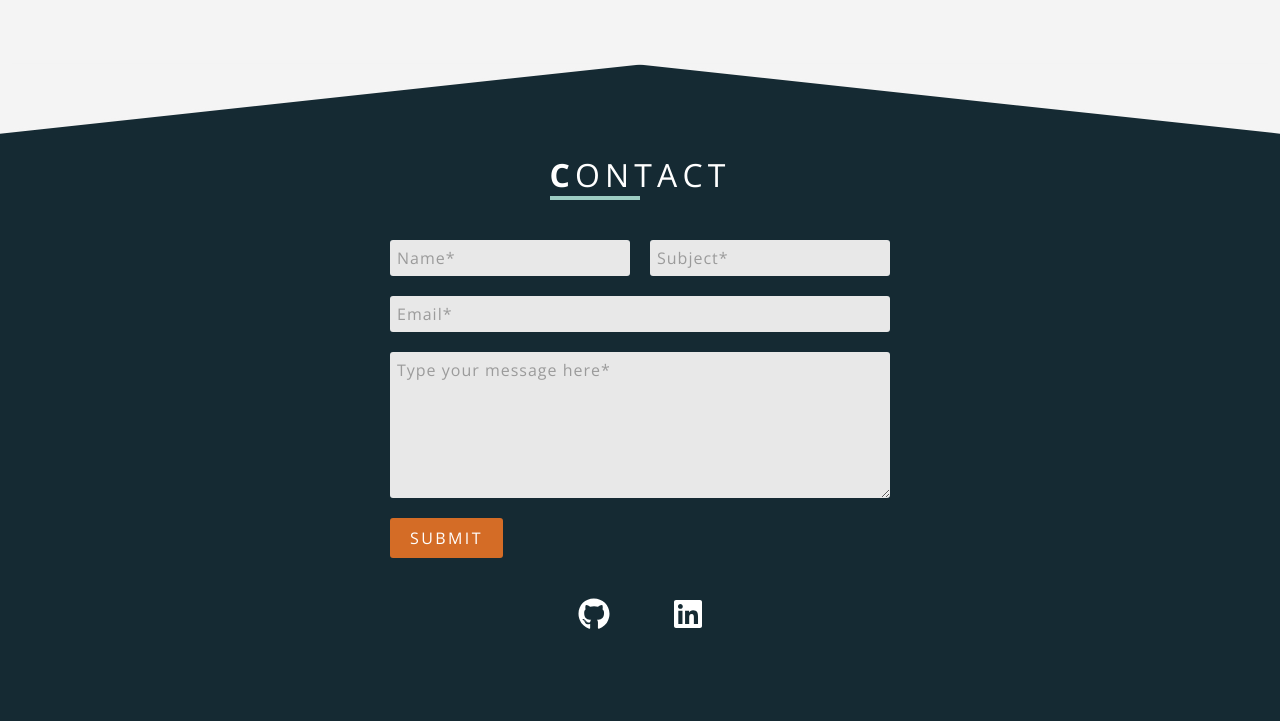
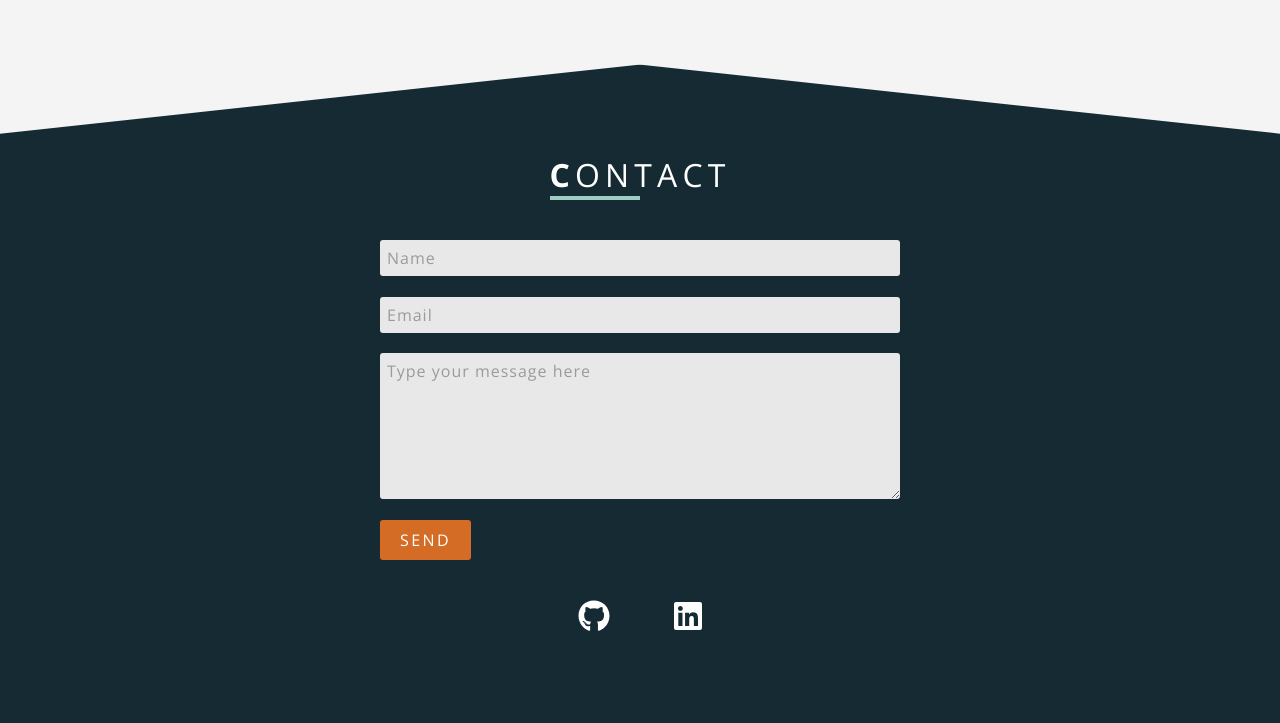
Before and after one commit to gomezja/single-page-website-project, a PHP site: page / in a window 1280 px wide. Shown: the part 1920-2643 px from the top of the page. Run offline with PHP 8.4, Linux system fonts and the light colour scheme; some libraries are stand-ins or nearby versions.

Commit message:
Changed text and added focus to contact form

```diff
--- a/index.html
+++ b/index.html
@@ -217,22 +217,17 @@
             <div class="contact__underline contact__underline--start"></div>
         </div>
 
-        <form class="contact__form" action="mailto:someone@example.com" method="post" enctype="text/plain">
-            <div class="contact__section">
-                <input class="contact__input contact__input--50" type="text" name="name" placeholder="Name*">
-                <input class="contact__input contact__input--50 contact__input--ab" type="text" name="subject" placeholder="Subject*">
-            </div>
+        <div class="contact__wrapper">
+            <form class="contact__form" action="mailto:someone@example.com" method="post" enctype="text/plain">
+                <input class="contact__input contact__input--100" type="text" name="name" placeholder="Name">
 
-            <div class="contact__section">
-                <input class="contact__input contact__input--100" type="text" name="email" placeholder="Email*">
-            </div>
+                <input class="contact__input contact__input--100" type="text" name="email" placeholder="Email">
 
-            <div class="contact__section">
-                <textarea class="contact__input contact__input--textarea contact__input--100" name="message" placeholder="Type your message here*"></textarea>
-            </div>
+                <textarea class="contact__input contact__input--textarea contact__input--100" name="message" placeholder="Type your message here"></textarea>
 
-            <button class="btn" type="submit"><span class="btn__text">Submit</span></button>
-        </form>
+                <button class="btn" type="submit"><span class="btn__text">Send</span></button>
+            </form>
+        </div>
 
         <div class="contact__social">
             <a class="contact__icon contact__icon--mr" href="https://www.linkedin.com/in/gomezja/"><i class="fab fa-github fa-2x"></i></a>
--- a/style.css
+++ b/style.css
@@ -122,7 +122,7 @@ html, body {
 
 .welcome--background {
     background: linear-gradient(rgba(0,0,0,0.6), rgba(0,0,0,0.6)), url(images/projects/fibonacci-calculator.png);
-    color: white;
+    color: #ffffff;
     background-position: center;
     background-repeat: no-repeat;
     background-size: cover;
@@ -478,25 +478,26 @@ html, body {
     color: #ffffff;
 }
 
+.contact__wrapper {
+    margin: 40px 8.33% 0;
+}
+
 .contact__form {
     margin: 40px auto 0 auto;
     max-width: 520px;
-    padding: 0 10px;
     width: 100%;
-}
-
-.contact__section {
-    display: block;
-    margin-bottom: 4%;
 }
 
 .contact__input {
     background: #e8e8e8;
     border: none;
     border-radius: 3px;
+    display: block;
     font-size: 1rem;
     letter-spacing: 1px;
+    margin-bottom: 4%;
     padding: 7px;
+    transition: background ease 0.4s;
 }
 
 ::placeholder {
@@ -505,14 +506,15 @@ html, body {
     opacity: 1;
 }
 
+input:focus,
+textarea:focus {
+    background: #ffffff;
+}
+
 .contact__input--textarea {
     height: 146px;
     min-height: 39px;
     resize: vertical;
-}
-
-.contact__input--50 {
-    width: 48%;
 }
 
 .contact__input--100 {
@@ -529,7 +531,7 @@ html, body {
 }
 
 .contact__icon {
-    color: white;
+    color: #ffffff;
     position: relative;
     top: 0;
     transition: 0.4s;
```
